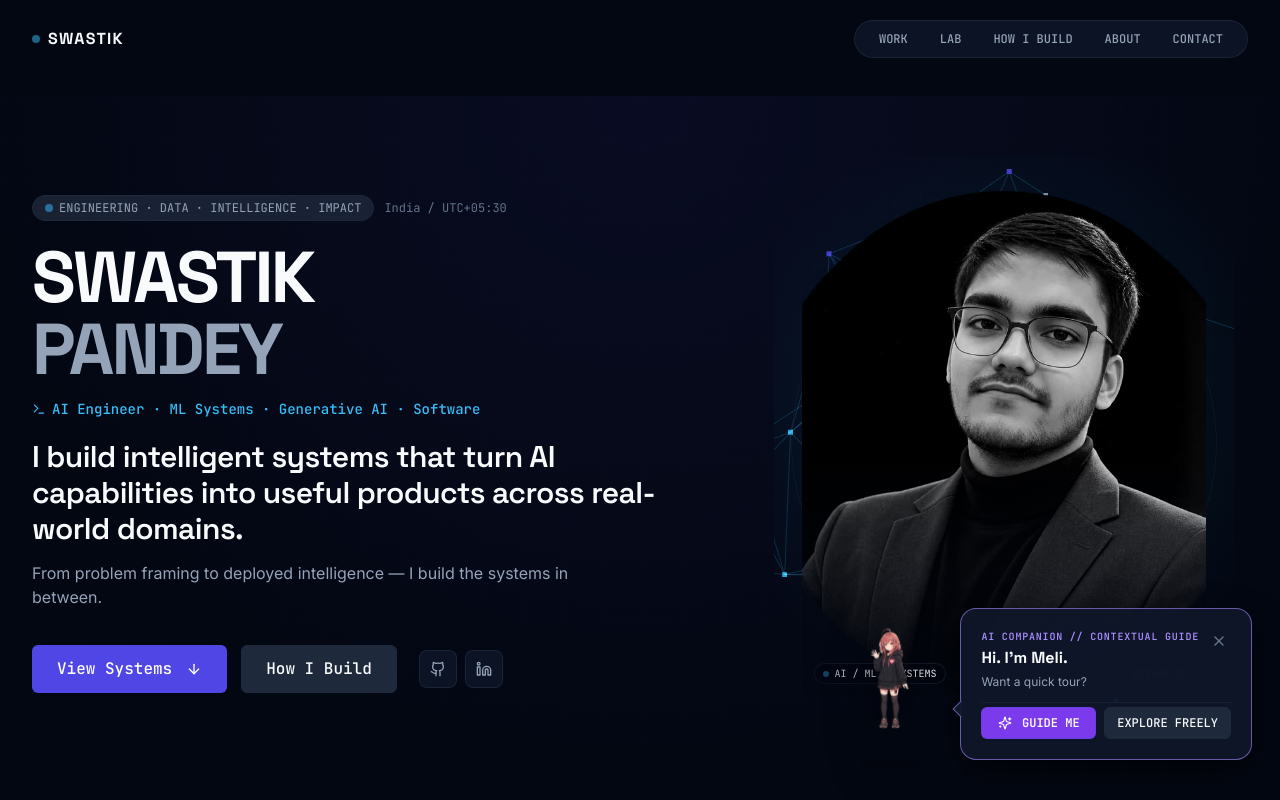
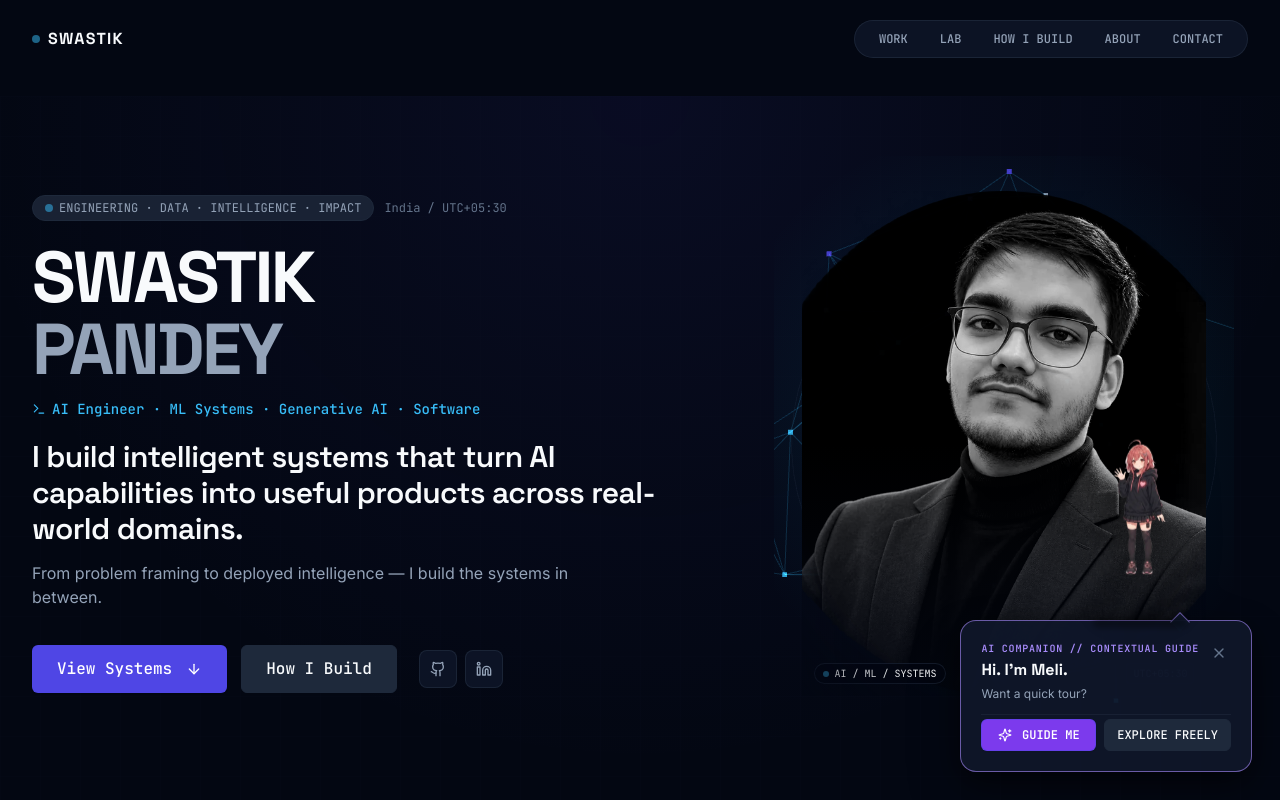
Before and after one commit to SwastikPandey1024/portfolio, a React (Vite) app: page / in a window 1280 px wide. Shown: the top 800 px of the page. Built offline with nearby package versions, Linux system fonts and the light colour scheme.

Commit message:
feat(meli): scale character to 180-240px and position prominently over dialogue box

```diff
--- a/src/components/meli/MeliGuideWidget.tsx
+++ b/src/components/meli/MeliGuideWidget.tsx
@@ -55,37 +55,37 @@ export const MeliGuideWidget: React.FC = () => {
   return (
     <aside
       aria-label="Meli Portfolio Guide"
-      className="fixed bottom-4 right-4 sm:bottom-7 sm:right-7 z-40 max-w-[calc(100vw-1.5rem)] sm:max-w-xl pointer-events-none"
+      className="fixed bottom-4 right-4 sm:bottom-7 sm:right-7 z-40 max-w-[calc(100vw-1.5rem)] sm:max-w-md pointer-events-none"
     >
       <div className="pointer-events-auto">
         <AnimatePresence>
-          {/* 1. First-Visit Prompt Dialog with 3D-Style Companion Outside Speech Bubble */}
+          {/* 1. First-Visit Prompt Dialog with Large Companion Over Dialogue Box */}
           {isFirstVisitPrompt && (
             <motion.div
               key="meli-first-visit-prompt"
               role="dialog"
               aria-modal="false"
               aria-labelledby="meli-prompt-title"
-              initial={{ opacity: 0, y: prefersReducedMotion ? 0 : 16, scale: 0.96 }}
+              initial={{ opacity: 0, y: prefersReducedMotion ? 0 : 20, scale: 0.95 }}
               animate={{ opacity: 1, y: 0, scale: 1 }}
-              exit={{ opacity: 0, y: prefersReducedMotion ? 0 : 12, scale: 0.96 }}
-              transition={{ duration: 0.5, ease: [0.16, 1, 0.3, 1], delay: prefersReducedMotion ? 0 : 0.3 }}
-              className="flex items-end gap-2.5 sm:gap-3.5 filter drop-shadow-2xl max-w-[340px] sm:max-w-[440px]"
+              exit={{ opacity: 0, y: prefersReducedMotion ? 0 : 15, scale: 0.95 }}
+              transition={{ duration: 0.45, ease: [0.16, 1, 0.3, 1], delay: prefersReducedMotion ? 0 : 0.2 }}
+              className="flex flex-col items-end filter drop-shadow-2xl max-w-[320px] sm:max-w-[370px]"
             >
-              {/* Floating Companion Avatar Outside the Box */}
-              <div className="shrink-0 relative select-none flex flex-col items-center pb-1">
+              {/* Floating Companion Avatar Over Box */}
+              <div className="relative select-none flex flex-col items-center self-center sm:self-end sm:mr-8 -mb-2 z-10">
                 <motion.div
-                  initial={prefersReducedMotion ? {} : { y: 10, rotate: -1 }}
+                  initial={prefersReducedMotion ? {} : { y: 12, scale: 0.95 }}
                   animate={
                     prefersReducedMotion
                       ? {}
                       : {
-                          y: [0, -5, 0],
+                          y: [0, -6, 0],
                           rotate: [0, -0.8, 0.8, 0],
                         }
                   }
                   transition={{ duration: 3.6, repeat: Infinity, ease: 'easeInOut' }}
-                  whileHover={{ scale: 1.04, y: -3 }}
+                  whileHover={{ scale: 1.05, y: -4 }}
                   whileTap={{ scale: 0.98 }}
                   className="cursor-pointer"
                 >
@@ -97,19 +97,19 @@ export const MeliGuideWidget: React.FC = () => {
                     prefersReducedMotion
                       ? {}
                       : {
-                          scaleX: [1, 0.88, 1],
-                          opacity: [0.55, 0.35, 0.55],
+                          scaleX: [1, 0.86, 1],
+                          opacity: [0.6, 0.35, 0.6],
                         }
                   }
                   transition={{ duration: 3.6, repeat: Infinity, ease: 'easeInOut' }}
-                  className="w-14 sm:w-16 h-2 rounded-full bg-black/50 blur-[3px] -mt-1"
+                  className="w-20 sm:w-24 h-2.5 rounded-full bg-black/60 blur-[3px] -mt-1.5"
                 />
               </div>
 
               {/* Prompt Speech Bubble */}
-              <div className="surface-card p-4 sm:p-5 border border-semantic-violet/60 bg-surface/95 backdrop-blur-md shadow-surface-elevated rounded-2xl flex flex-col gap-3 flex-1 relative mb-3">
-                {/* Speech Bubble Tail pointing towards Meli's Upper Body */}
-                <div className="absolute -left-1.5 bottom-9 sm:bottom-11 w-3 h-3 bg-surface/95 border-l border-b border-semantic-violet/60 transform rotate-45 pointer-events-none" />
+              <div className="surface-card p-4 sm:p-5 border border-semantic-violet/60 bg-surface/95 backdrop-blur-md shadow-surface-elevated rounded-2xl flex flex-col gap-3 w-full relative z-0">
+                {/* Speech Bubble Tail pointing UPWARDS to Meli */}
+                <div className="absolute -top-1.5 right-12 sm:right-16 w-3.5 h-3.5 bg-surface/95 border-l border-t border-semantic-violet/60 transform rotate-45 pointer-events-none" />
 
                 <div className="flex items-start justify-between gap-2">
                   <div>
@@ -158,64 +158,64 @@ export const MeliGuideWidget: React.FC = () => {
             </motion.div>
           )}
 
-          {/* 2. Expanded Active Contextual Guide with 3D-Style Companion Outside Speech Bubble */}
+          {/* 2. Expanded Active Contextual Guide with Large Character Over Dialogue Box */}
           {guideEnabled && guideExpanded && !isFirstVisitPrompt && currentGuidance && (
             <motion.div
               key={`meli-guide-${currentGuidance.sectionId}`}
               id="meli-guide-panel"
               role="region"
               aria-label="Contextual Guide Note"
-              initial={{ opacity: 0, y: prefersReducedMotion ? 0 : 16, scale: 0.96 }}
+              initial={{ opacity: 0, y: prefersReducedMotion ? 0 : 20, scale: 0.95 }}
               animate={{ opacity: 1, y: 0, scale: 1 }}
-              exit={{ opacity: 0, y: prefersReducedMotion ? 0 : 12, scale: 0.96 }}
-              transition={{ duration: 0.45, ease: [0.16, 1, 0.3, 1] }}
-              className="flex items-end gap-2.5 sm:gap-3.5 filter drop-shadow-2xl max-w-[340px] sm:max-w-[450px]"
+              exit={{ opacity: 0, y: prefersReducedMotion ? 0 : 15, scale: 0.95 }}
+              transition={{ duration: 0.4, ease: [0.16, 1, 0.3, 1] }}
+              className="flex flex-col items-end filter drop-shadow-2xl max-w-[320px] sm:max-w-[380px]"
             >
-              {/* Floating Meli Character Avatar Standing Outside the Box */}
-              <div className="shrink-0 relative select-none flex flex-col items-center pb-1">
+              {/* Floating Meli Character Avatar Standing Over the Dialogue Box */}
+              <div className="relative select-none flex flex-col items-center self-center sm:self-end sm:mr-8 -mb-2 z-10">
                 <motion.div
-                  initial={prefersReducedMotion ? {} : { y: 8, rotate: -1 }}
+                  initial={prefersReducedMotion ? {} : { y: 10, scale: 0.95 }}
                   animate={
                     prefersReducedMotion
                       ? {}
                       : {
-                          y: [0, -5, 0],
+                          y: [0, -6, 0],
                           rotate: [0, -0.8, 0.8, 0],
                         }
                   }
                   transition={{ duration: 3.6, repeat: Infinity, ease: 'easeInOut' }}
-                  whileHover={{ scale: 1.04, y: -3 }}
+                  whileHover={{ scale: 1.05, y: -4 }}
                   whileTap={{ scale: 0.98 }}
                   className="cursor-pointer"
                 >
                   <MeliSprite state={spriteState} size="avatar" />
                 </motion.div>
-                {/* Synchronized ground shadow */}
+                {/* Synchronized ground shadow right above the box edge */}
                 <motion.div
                   animate={
                     prefersReducedMotion
                       ? {}
                       : {
-                          scaleX: [1, 0.88, 1],
-                          opacity: [0.55, 0.35, 0.55],
+                          scaleX: [1, 0.86, 1],
+                          opacity: [0.6, 0.35, 0.6],
                         }
                   }
                   transition={{ duration: 3.6, repeat: Infinity, ease: 'easeInOut' }}
-                  className="w-14 sm:w-16 h-2 rounded-full bg-black/50 blur-[3px] -mt-1"
+                  className="w-20 sm:w-24 h-2.5 rounded-full bg-black/60 blur-[3px] -mt-1.5"
                 />
               </div>
 
               {/* Speech Bubble Box */}
               <div
                 className={cn(
-                  'surface-card p-3.5 sm:p-4 border bg-surface/95 backdrop-blur-md shadow-surface-elevated rounded-2xl flex flex-col gap-2.5 flex-1 relative mb-3',
+                  'surface-card p-4 sm:p-5 border bg-surface/95 backdrop-blur-md shadow-surface-elevated rounded-2xl flex flex-col gap-2.5 w-full relative z-0',
                   currentAccent.border
                 )}
               >
-                {/* Speech Bubble Tail pointing towards Meli's Upper Body */}
+                {/* Speech Bubble Tail pointing UPWARDS toward Meli */}
                 <div
                   className={cn(
-                    'absolute -left-1.5 bottom-9 sm:bottom-11 w-3 h-3 bg-surface/95 border-l border-b transform rotate-45 pointer-events-none',
+                    'absolute -top-1.5 right-12 sm:right-16 w-3.5 h-3.5 bg-surface/95 border-l border-t transform rotate-45 pointer-events-none',
                     currentAccent.border
                   )}
                 />
--- a/src/components/meli/MeliSprite.tsx
+++ b/src/components/meli/MeliSprite.tsx
@@ -14,8 +14,8 @@ const SIZE_MAP = {
   sm: 'w-10 h-10',
   md: 'w-14 h-14',
   lg: 'w-20 h-20',
-  avatar: 'w-20 sm:w-24 lg:w-28 h-36 sm:h-40 lg:h-44',
-  hero: 'w-28 sm:w-32 lg:w-36 h-44 sm:h-52 lg:h-56',
+  avatar: 'w-28 sm:w-36 lg:w-40 h-44 sm:h-52 lg:h-60',
+  hero: 'w-36 sm:w-44 lg:w-48 h-56 sm:h-64 lg:h-72',
 };
 
 export const MeliSprite: React.FC<MeliSpriteProps> = ({
@@ -61,12 +61,12 @@ export const MeliSprite: React.FC<MeliSpriteProps> = ({
         <img
           src={currentSrc}
           alt={altText}
-          width={240}
-          height={360}
+          width={320}
+          height={480}
           loading="eager"
           decoding="sync"
           onError={handleError}
-          className="w-full h-full max-w-full max-h-full object-contain filter drop-shadow-[0_12px_24px_rgba(0,0,0,0.55)] select-none pointer-events-none transition-transform duration-300"
+          className="w-full h-full max-w-full max-h-full object-contain filter drop-shadow-[0_14px_28px_rgba(0,0,0,0.6)] select-none pointer-events-none transition-transform duration-300"
         />
       </picture>
     </div>
```
